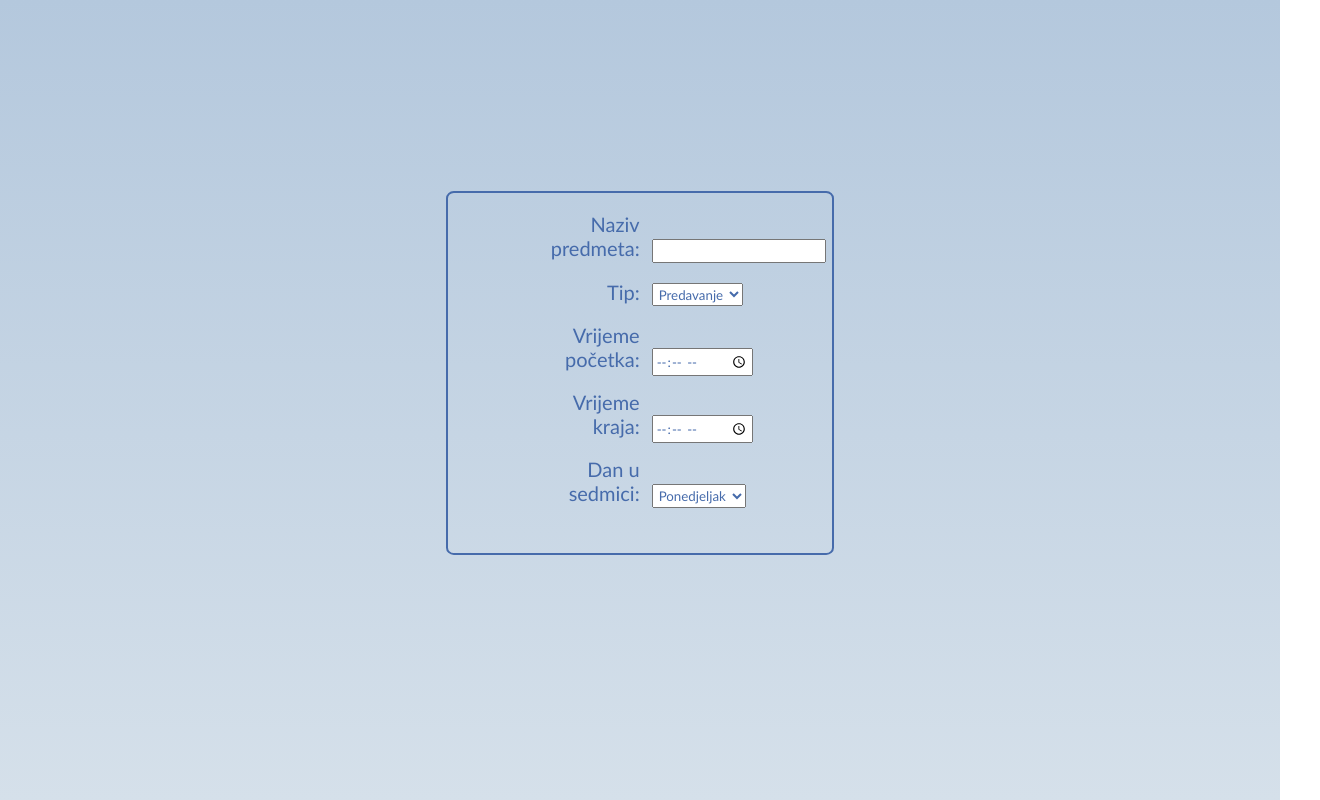
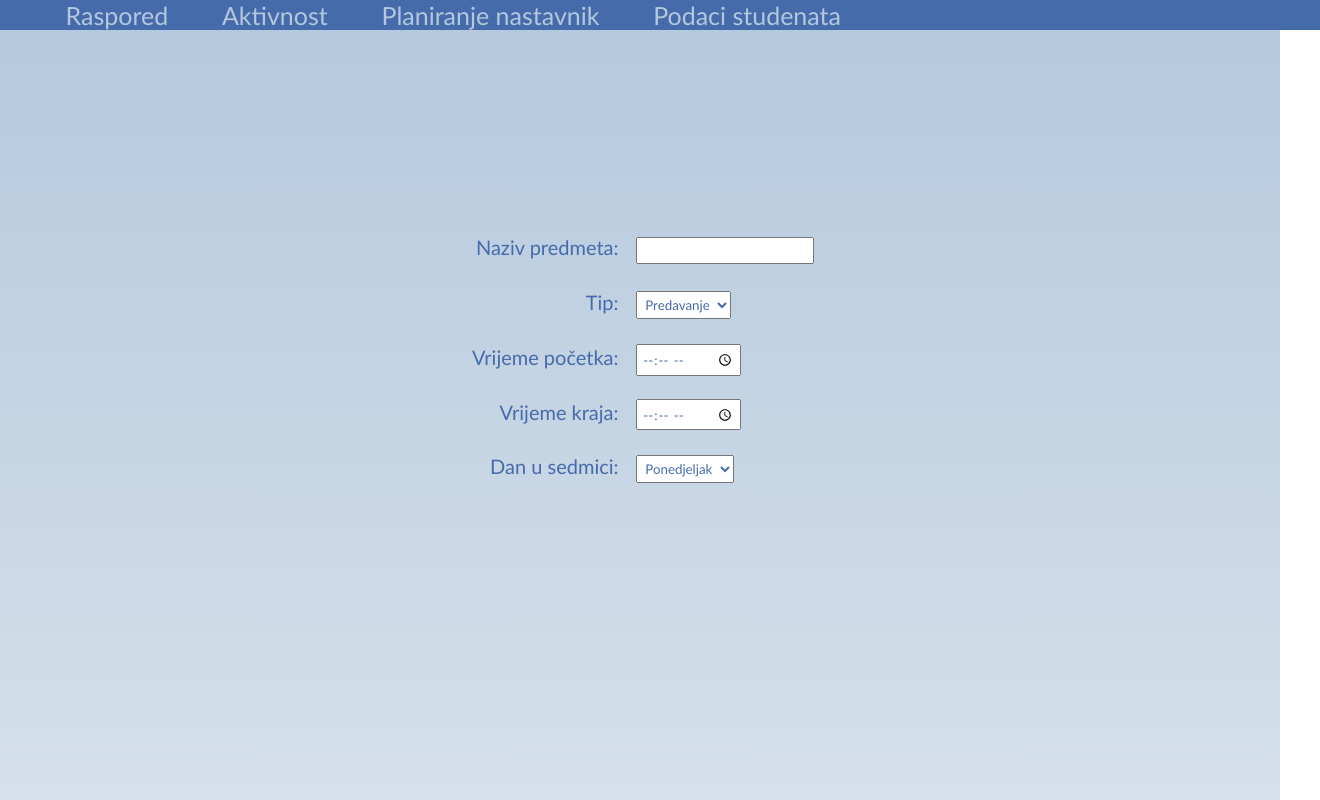
Before and after one commit to mtalirevic1/student-timetable-app, a plain HTML site: page planiranjeNastavnik.html in a window 1280 px wide. Shown: the whole page, 1320 px wide, since content can reach past the window. Drawn offline with Linux system fonts and the light colour scheme.

Commit message:
Implementacija 5. zadatka

```diff
--- a/planiranjeNastavnik.html
+++ b/planiranjeNastavnik.html
@@ -7,9 +7,15 @@
     <link rel="stylesheet" type="text/css" href="resources/css/general.css" media="screen"/>
 </head>
 <body>
+<ul class="meni">
+    <li><a href="raspored.html">Raspored</a></li>
+    <li><a href="aktivnost.html">Aktivnost</a></li>
+    <li><a href="planiranjeNastavnik.html">Planiranje nastavnik</a></li>
+    <li><a href="podaciStudent.html">Podaci studenata</a></li>
+</ul>
 <div class="cont">
     <form>
-        <ul>
+        <ul class="forma">
             <li>
                 <label for="naziv">Naziv predmeta:</label>
                 <input type="text" id="naziv">
--- a/resources/css/general.css
+++ b/resources/css/general.css
@@ -1,3 +1,31 @@
 body{
     font-size: 62.5%; /*najlakse raditi sa em jedinicama 1em=10px*/
+    margin: 0;
+    padding: 0;
 }
+
+ul.meni{
+    list-style-type: none;
+    margin: 0;
+    background-color: #466bab;
+    display: inline-block;
+    width: 100%;
+    align-content: center;
+}
+
+ul.meni li{
+    display: inline;
+    padding: 2%;
+}
+
+ul.meni a:hover{
+    color: #466bab;
+    background-color: #d5e0ea;
+}
+
+ul.meni a{
+    text-decoration: none;
+    font-size: 2.5em;
+    font-family: Calibri, sans-serif;
+    color: #b4c8dd;
+}
--- a/resources/css/planiranjeNastavnik.css
+++ b/resources/css/planiranjeNastavnik.css
@@ -3,7 +3,6 @@ html{
 }
 
 body{
-    display: flex;
     height: 100%;
     margin: 0;
     background-repeat: no-repeat;
@@ -21,10 +20,7 @@ body{
 }
 
 form{
-    border: 2px solid #466bab;
-    border-radius: 2%;
-    width: 30%;
-    margin-top: 2%;
+    width: 60%;
     height: 50%;
 }
 
@@ -42,16 +38,16 @@ label{
     width: 30%;
     text-align: right;
     font-size: 2em;
-    padding: 2.5%;
-    margin-left: 7%;
+    padding: 2%;
+    margin-left: 10%;
 }
 
 label+input{
 
 }
 
-ul{
+ul.forma{
     list-style: none;
-    height: 100%;
+    height: 90%;
     width: 100%;
 }
--- a/resources/css/podaciStudent.css
+++ b/resources/css/podaciStudent.css
@@ -1,6 +1,6 @@
 table{
     width: 25%;
-    margin: auto;
+    margin: 5% auto;
     border-collapse: collapse;
     table-layout: fixed;
     font-family: Calibri, sans-serif;
--- a/resources/css/raspored.css
+++ b/resources/css/raspored.css
@@ -1,6 +1,7 @@
+
 table{
     width: 85%;
-    margin: auto;
+    margin: 5% auto;
     border-collapse: collapse;
     table-layout: fixed;
 }
```
Also changed, not shown: aktivnost.html (+6 -0 lines), podaciStudent.html (+6 -0 lines), raspored.html (+6 -0 lines).
